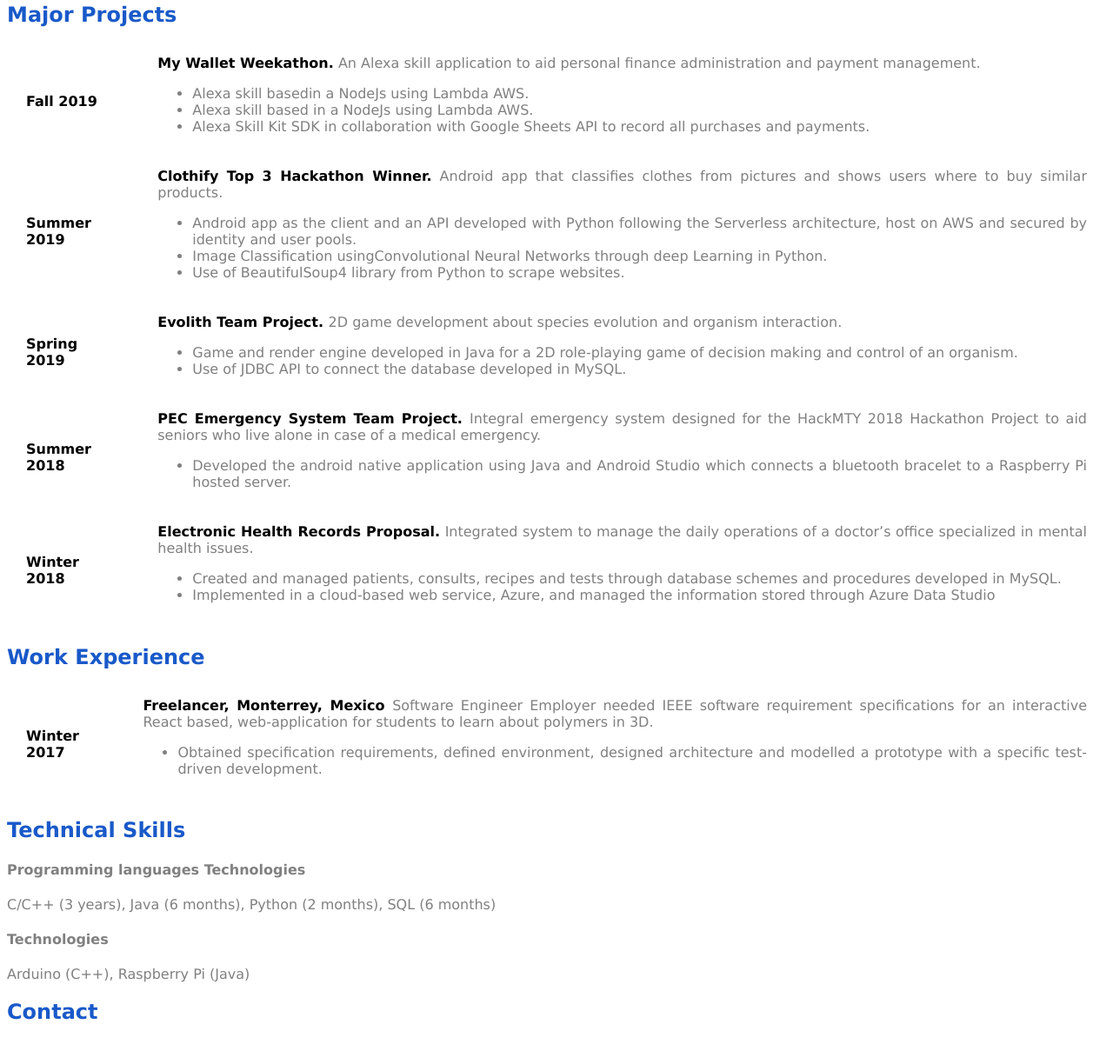
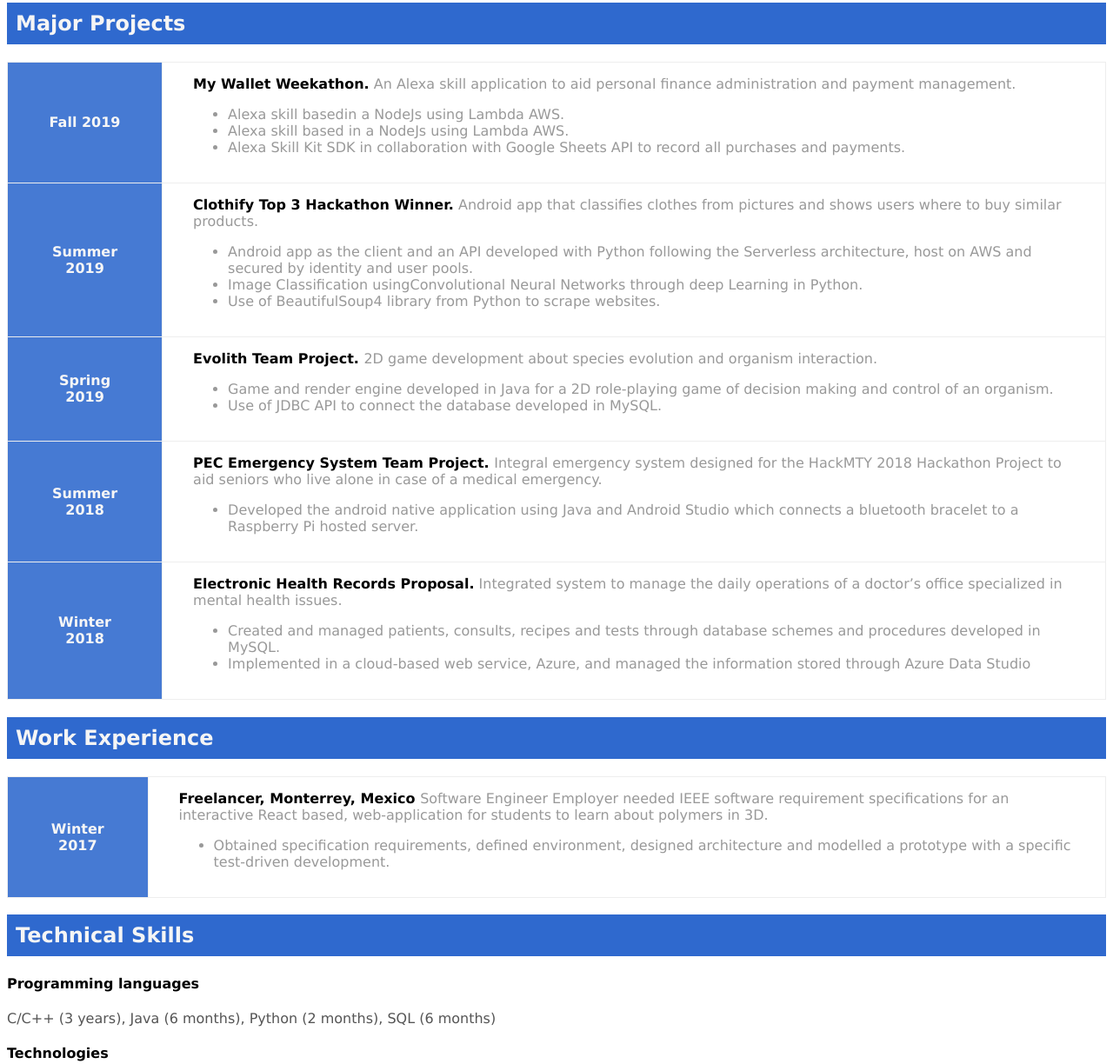
Before and after one commit to vsapiens/ErickGonzalez59_Lab1, a plain HTML site: page index.html in a window 1280 px wide. Shown: the part 222-1446 px from the top of the page at 87% size. Before the commit the page ends 1420 px from the top, so only its background shows below. Drawn offline with Linux system fonts and the light colour scheme.

```diff
--- a/css/style.css
+++ b/css/style.css
@@ -1,7 +1,7 @@
 body {
   font-family: "Lucida Sans", "Lucida Sans Regular", "Lucida Grande",
     "Lucida Sans Unicode", Geneva, Verdana, sans-serif;
-  color: gray;
+  color: #555;
   font-weight: 100;
 }
 img {
@@ -14,15 +14,22 @@ img {
 h1 {
   text-align: left;
   size: 20px;
-  color: black;
+  color: rgb(31, 71, 132);
 }
 h2 {
-  color: rgb(25, 89, 201);
+  background-color: rgb(25, 89, 201);
+  opacity: 90%;
+  color: whitesmoke;
   font-weight: bold;
+  padding: 10px;
 }
 h3 {
   text-align: left;
   font-weight: 100;
+}
+h4 {
+  color: black;
+  font-weight: bold;
 }
 th {
   font-weight: lighter;
@@ -31,7 +38,7 @@ th {
 }
 .title {
   font-weight: bold;
-  color: black;
+  color: whitesmoke;
 }
 .projectTitle {
   color: black;
@@ -47,3 +54,26 @@ th {
 #address {
   text-align: left;
 }
+table {
+  border: 1px solid #eee;
+  margin: 0 auto;
+  border-collapse: collapse;
+}
+th,
+td {
+  color: #999;
+  border: 1px solid #eee;
+  padding: 15px 35px;
+}
+th {
+  color: white;
+  background-color: rgb(25, 89, 201);
+  text-align: center;
+  opacity: 80%;
+}
+tr:hover {
+  background-color: #f4f4f4;
+}
+td:hover {
+  color: #555;
+}
--- a/index.html
+++ b/index.html
@@ -14,7 +14,6 @@
         Av. Eugenio Garza Sada 2501 Sur, Tecnológico, 64849 Monterrey, N.L.
       </p>
     </div>
-
     <div class="info">
       <p>ITESM – Monterrey, México</p>
       <p id="major">B.S. in Computer Science</p>
@@ -27,7 +26,7 @@
         <tbody>
           <tr>
             <th class="title">Fall 2019</th>
-            <th>
+            <td>
               <span class="projectTitle"> My Wallet Weekathon.</span>
               An Alexa skill application to aid personal finance administration
               and payment management.
@@ -43,11 +42,11 @@
                   record all purchases and payments.
                 </li>
               </ul>
-            </th>
+            </td>
           </tr>
           <tr>
             <th class="title">Summer 2019</th>
-            <th>
+            <td>
               <span class="projectTitle">
                 Clothify Top 3 Hackathon Winner.</span
               >
@@ -67,11 +66,11 @@
                   Use of BeautifulSoup4 library from Python to scrape websites.
                 </li>
               </ul>
-            </th>
+            </td>
           </tr>
           <tr>
             <th class="title">Spring 2019</th>
-            <th>
+            <td>
               <span class="projectTitle">Evolith Team Project. </span>2D game
               development about species evolution and organism interaction.
               <ul>
@@ -83,11 +82,11 @@
                   Use of JDBC API to connect the database developed in MySQL.
                 </li>
               </ul>
-            </th>
+            </td>
           </tr>
           <tr>
             <th class="title">Summer 2018</th>
-            <th>
+            <td>
               <span class="projectTitle"
                 >PEC Emergency System Team Project.
               </span>
@@ -101,11 +100,11 @@
                   Raspberry Pi hosted server.
                 </li>
               </ul>
-            </th>
+            </td>
           </tr>
           <tr>
             <th class="title">Winter 2018</th>
-            <th>
+            <td>
               <span class="projectTitle"
                 >Electronic Health Records Proposal.</span
               >
@@ -121,7 +120,7 @@
                   the information stored through Azure Data Studio
                 </li>
               </ul>
-            </th>
+            </td>
           </tr>
         </tbody>
       </table>
@@ -132,7 +131,7 @@
         <tbody>
           <tr>
             <th class="title">Winter 2017</th>
-            <th>
+            <td>
               <span class="projectTitle">Freelancer, Monterrey, Mexico </span>
               Software Engineer Employer needed IEEE software requirement
               specifications for an interactive React based, web-application for
@@ -144,7 +143,7 @@
                   test-driven development.
                 </li>
               </ul>
-            </th>
+            </td>
           </tr>
         </tbody>
       </table>
@@ -152,7 +151,7 @@
     <section id="skill" name="TechSkills">
       <h2>Technical Skills</h2>
       <h4>
-        Programming languages Technologies
+        Programming languages
       </h4>
       <p>
         C/C++ (3 years), Java (6 months), Python (2 months), SQL (6 months)
@@ -167,6 +166,6 @@
     <h2>
       Contact
     </h2>
-    <p></p>
+    <p>Email: <a href=""> erick.frank@icloud.com</a></p>
   </footer>
 </html>
```
Also changed, not shown: Git Commands/Repo Init.png (renamed from Screen Shot 2020-01-08 at 9.08.12 PM.png), 3 other files.
